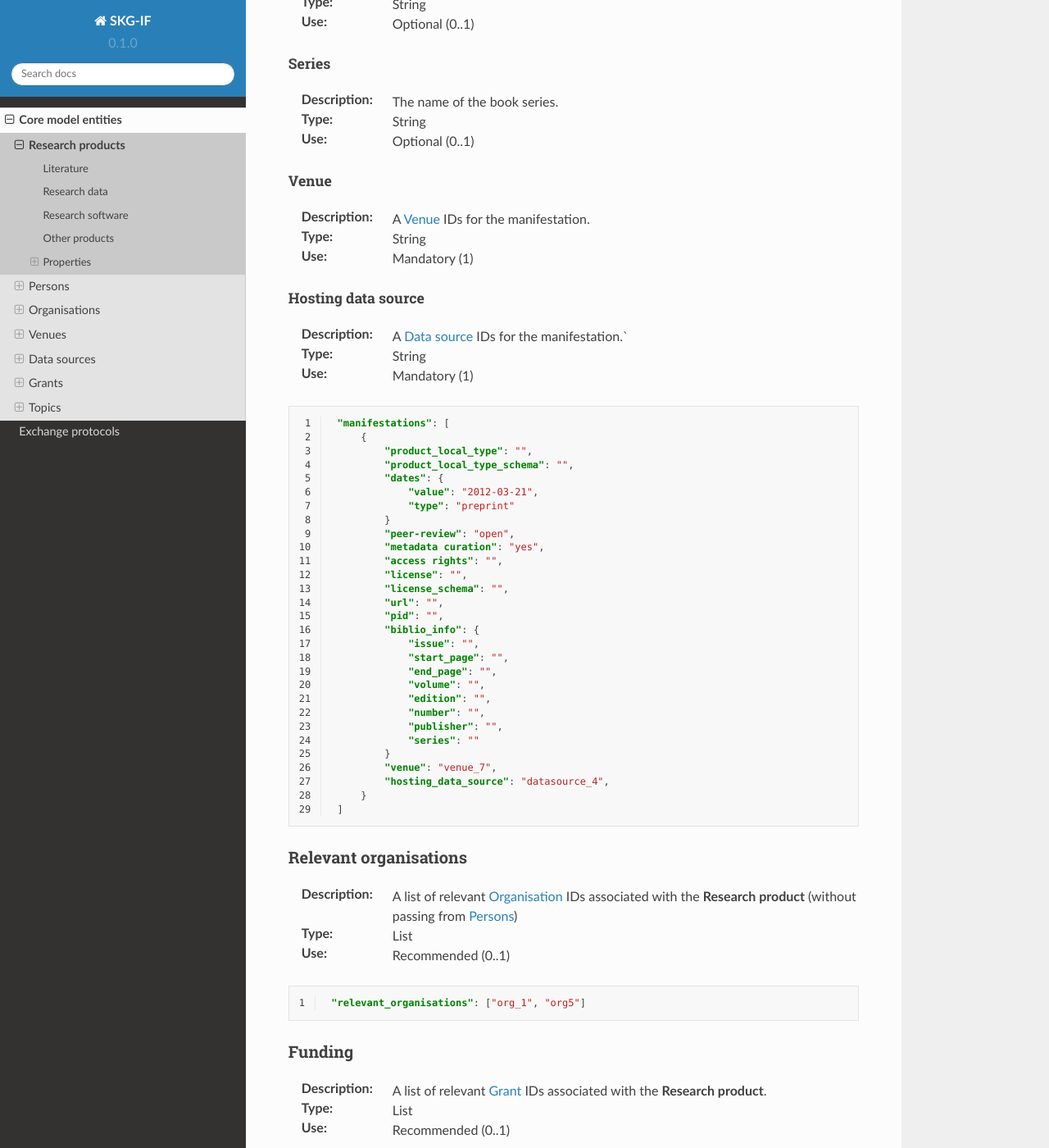
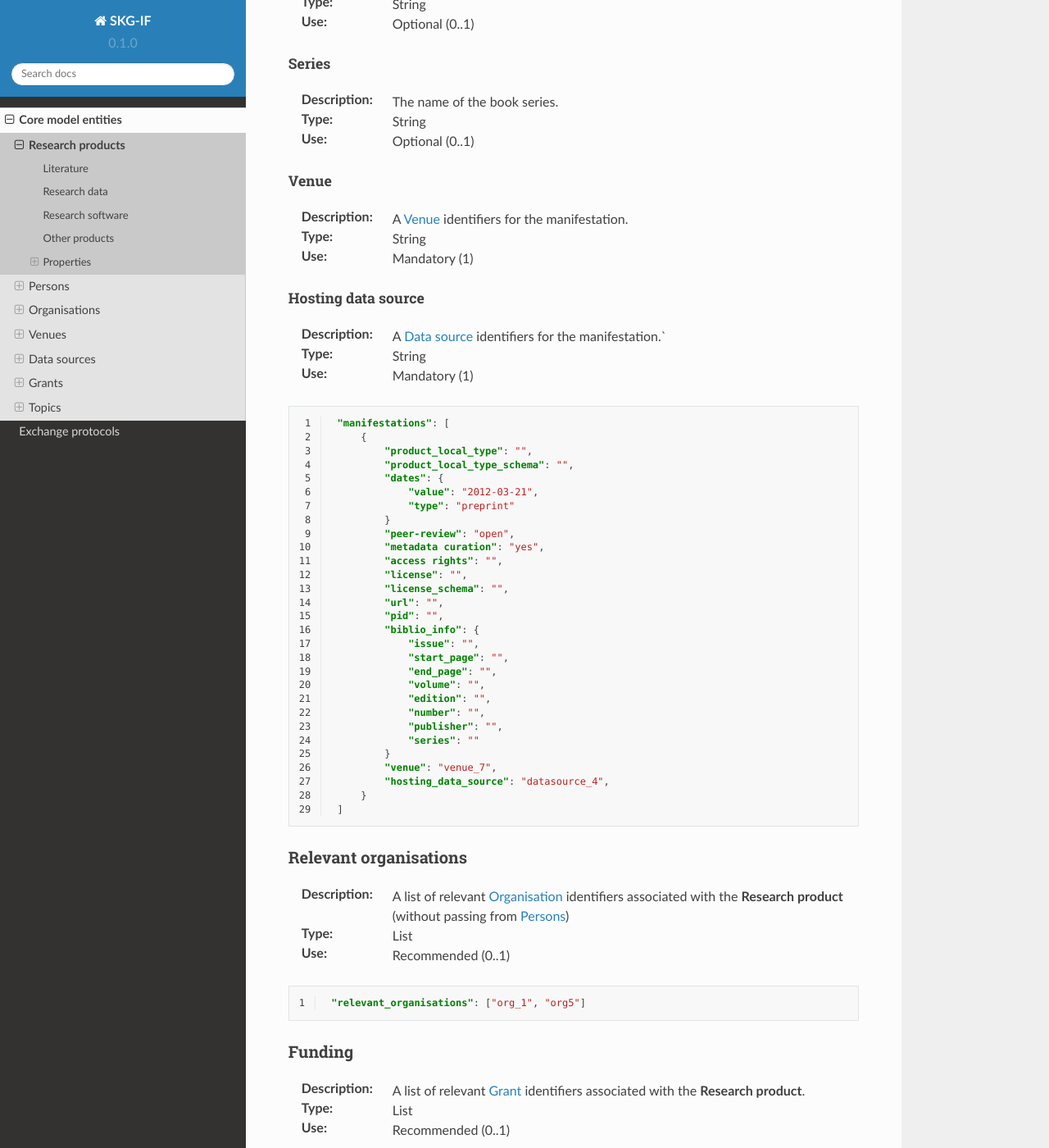
Before and after one commit to andremann/SKG-IF, a Sphinx documentation site: the page built from docs/source/products.rst, in a window 1280 px wide and 1400 px high, scrolled down 6634 px. Shown: the whole window at 82% size. Built offline with Sphinx 7.4.7 and the Read the Docs theme 2.0.0, drawn with Linux system fonts in a browser that asks for light colours; some of the changed text lies outside the part shown.

Commit message:
updating product

```diff
--- a/docs/source/products.rst
+++ b/docs/source/products.rst
@@ -110,7 +110,7 @@ Product type
 
 Topics
 --------------------
-:Description: A list of :ref:`Topic <Topic>` IDs covered by the **Research product**.
+:Description: A list of :ref:`Topic <Topic>` identifiers covered by the **Research product**.
 :Type: List
 :Use: Recommended (0..1)
 
@@ -296,13 +296,13 @@ Series
 
 Venue
 """"""""""""
-:Description: A :ref:`Venue <Venue>` IDs for the manifestation.
+:Description: A :ref:`Venue <Venue>` identifiers for the manifestation.
 :Type: String
 :Use: Mandatory (1)
 
 Hosting data source
 """"""""""""
-:Description: A :ref:`Data source <Data source>` IDs for the manifestation.`
+:Description: A :ref:`Data source <Data source>` identifiers for the manifestation.`
 :Type: String
 :Use: Mandatory (1)
 
@@ -342,7 +342,7 @@ Hosting data source
 
 Relevant organisations
 --------------------
-:Description: A list of relevant :ref:`Organisation <Organisation>` IDs associated with the **Research product** (without passing from :ref:`Person`)
+:Description: A list of relevant :ref:`Organisation <Organisation>` identifiers associated with the **Research product** (without passing from :ref:`Person`)
 :Type: List
 :Use: Recommended (0..1)
 
@@ -354,7 +354,7 @@ Relevant organisations
 
 Funding
 --------------------
-:Description: A list of relevant :ref:`Grant <Grant>` IDs associated with the **Research product**.
+:Description: A list of relevant :ref:`Grant <Grant>` identifiers associated with the **Research product**.
 :Type: List
 :Use: Recommended (0..1)
 
@@ -368,7 +368,7 @@ TODO: need to extend Product-to-Product relationship (a selection from DataCite)
 
 Citations
 --------------------
-:Description: A list of **Research product** IDs cited.
+:Description: A list of **Research product** identifiers cited.
 :Type: List
 :Use: Recommended (0..1)
 
```
